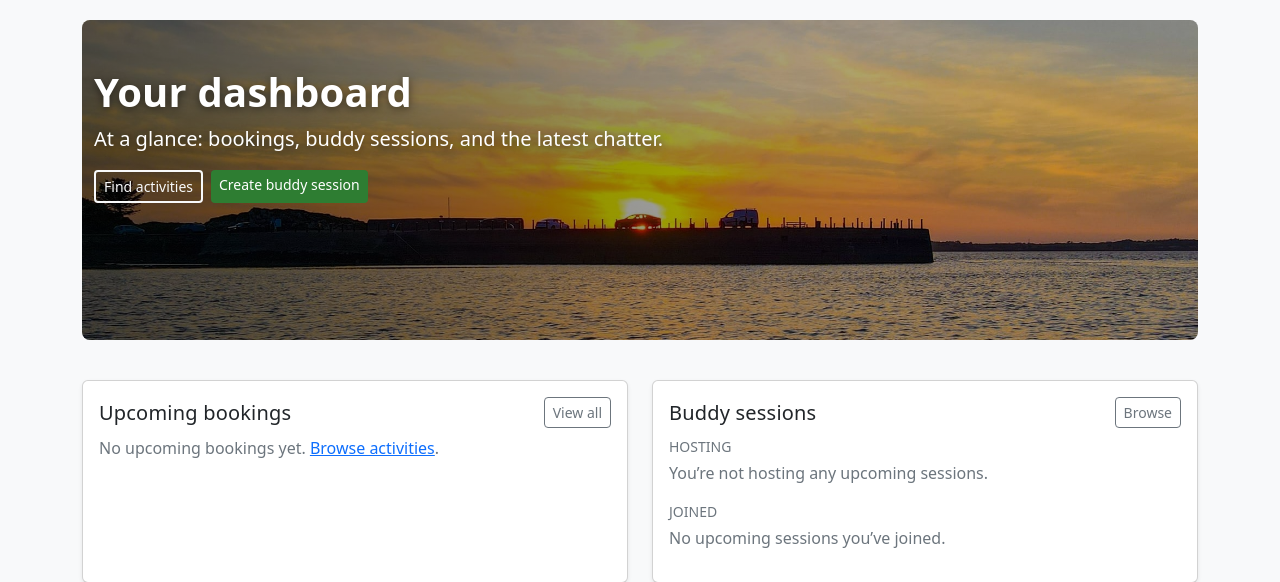
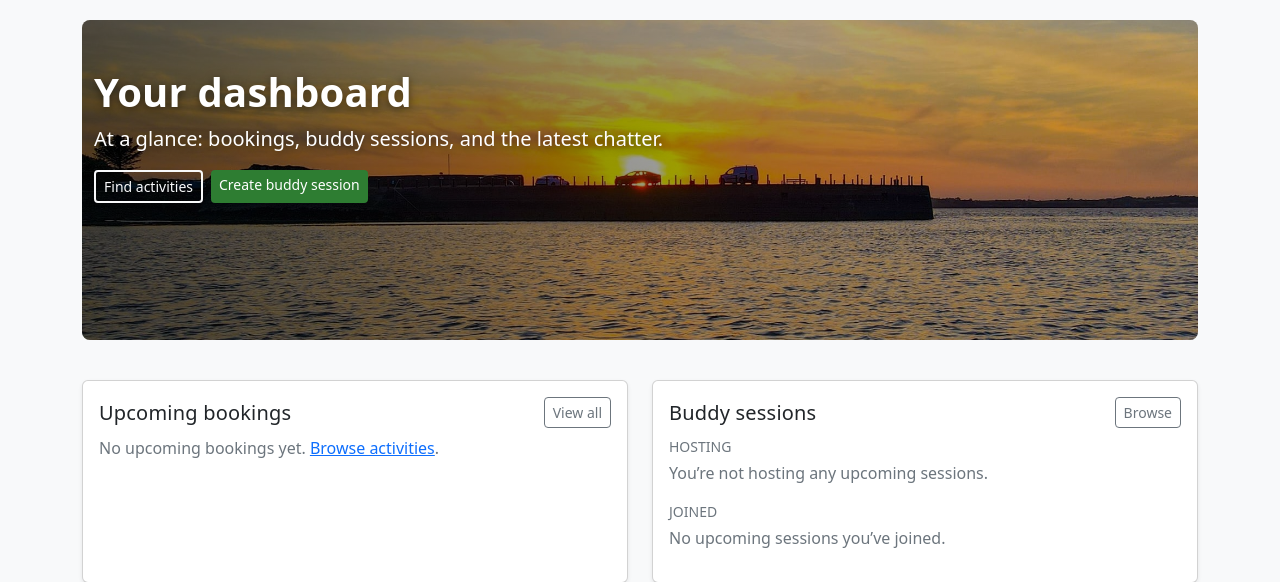
Before and after one commit to aruttle/assignment-final, a Django app: page /me/ in a window 1280 px wide. Shown: the part 77-659 px from the top of the page. Run offline with Django 5.2, Linux system fonts and the light colour scheme; a user stored in the database is signed in; data comes from the database, SQL or seed files in the repository; some libraries are stand-ins or nearby versions.

Commit message:
Fixing image centering issue on activity pages

```diff
--- a/static/css/site.css
+++ b/static/css/site.css
@@ -177,3 +177,41 @@ body{ color: var(--sea-ink); }
 @media (min-height: 700px){
   main .card { margin-top: 1rem; }
 }
+
+/* HERO: center the focal point by default; on wide screens bias slightly upward */
+.hero{
+  background-position: center center !important; /* was center top */
+  background-size: cover !important;
+}
+@media (min-width: 992px){
+  .hero{
+    /* show a bit more sky/water on larger viewports without cutting heads */
+    background-position: 50% 30% !important;
+  }
+}
+
+/* Keep hero text comfortably away from the right edge */
+.hero .hero-overlay .container{
+  padding-inline-end: clamp(1rem, 6vw, 4rem);
+}
+
+/* ACTIVITY CARDS: enforce centered crop & consistent cover */
+.activity-card-img{
+  background-position: center center !important;
+  background-size: cover !important;
+  /* keep your existing fixed heights; just ensure rounded top corners match the card */
+  border-top-left-radius: .5rem;
+  border-top-right-radius: .5rem;
+  overflow: hidden;
+}
+
+/* Optional: slightly taller card image on very wide screens for a nicer grid */
+@media (min-width: 1200px){
+  .activity-card-img{ height: 220px; }
+}
+
+/* Make sure hero placeholders (like .hero-buddies) also center */
+.hero-buddies{
+  background-position: center center !important;
+  background-size: cover !important;
+}
```
Also changed, not shown: static/images/activities/Kilruch-Cycling.jpg (added).
